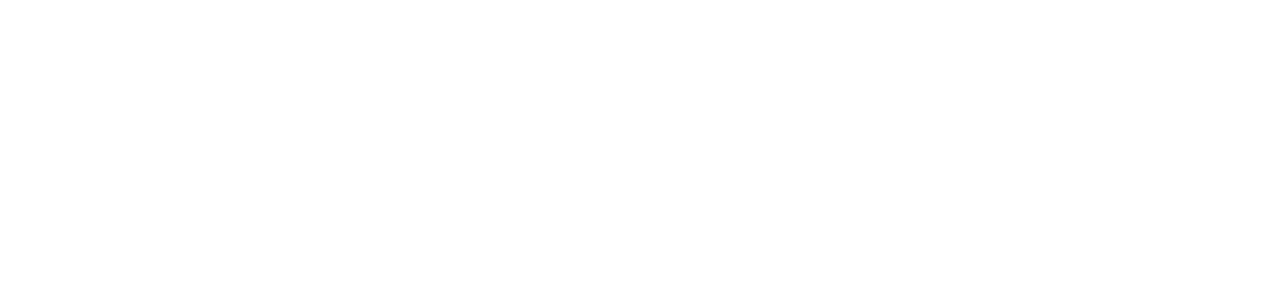
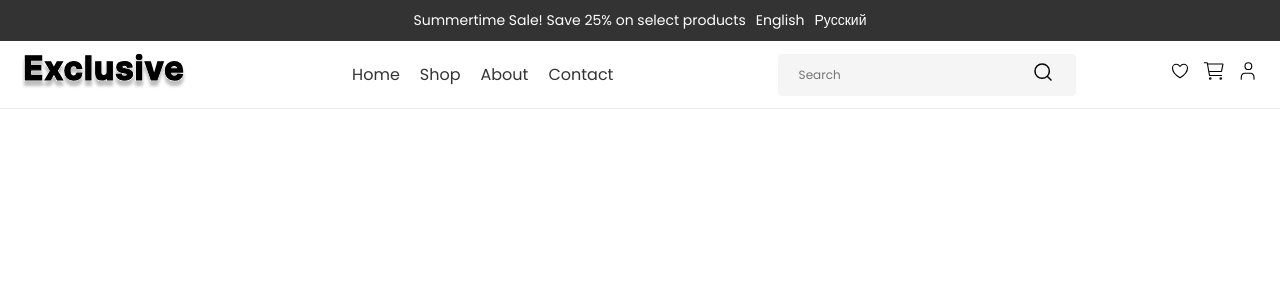
Before and after one commit to AnatoliyKlimov/Maxima-practice-4, a React (Vite) app: page /order in a window 1280 px wide. Before the commit this address had no page. Shown: the top 300 px of the page. Built offline with nearby package versions, Linux system fonts and the light colour scheme.

Commit message:
refactor: refactor errors

```diff
--- a/src/components/Header.jsx
+++ b/src/components/Header.jsx
@@ -73,8 +73,11 @@
                             <img src={searchIcon} alt="searchIcon"/>
                         </button>
                     </div>
+
                     <div className="language-toggle" onMouseEnter={() => setLanguageDropdown(true)} onMouseLeave={() => setLanguageDropdown(false)}>
-                        <button className="language-button">{i18n.language.toUpperCase()}</button>
+                        {i18n.language && ( // проверка существования i18n.language
+                            <button className="language-button">{i18n.language.toUpperCase()}</button>
+                        )}
                         {languageDropdown && (
                             <div className="language-menu">
                                 <button onClick={() => changeLanguage('en')}>EN</button>
--- a/src/i18n.js
+++ b/src/i18n.js
@@ -1,3 +1,4 @@
+// src/i18n.js
 import i18n from 'i18next';
 import { initReactI18next } from 'react-i18next';
 import LanguageDetector from 'i18next-browser-languagedetector';
--- a/src/main.jsx
+++ b/src/main.jsx
@@ -5,6 +5,7 @@
 import './index.css';
 import { Provider } from 'react-redux';
 import { store } from './store/store';
+import './i18n';  // убедитесь, что i18n импортирован
 
 ReactDOM.createRoot(document.getElementById('root')).render(
     <React.StrictMode>
```
